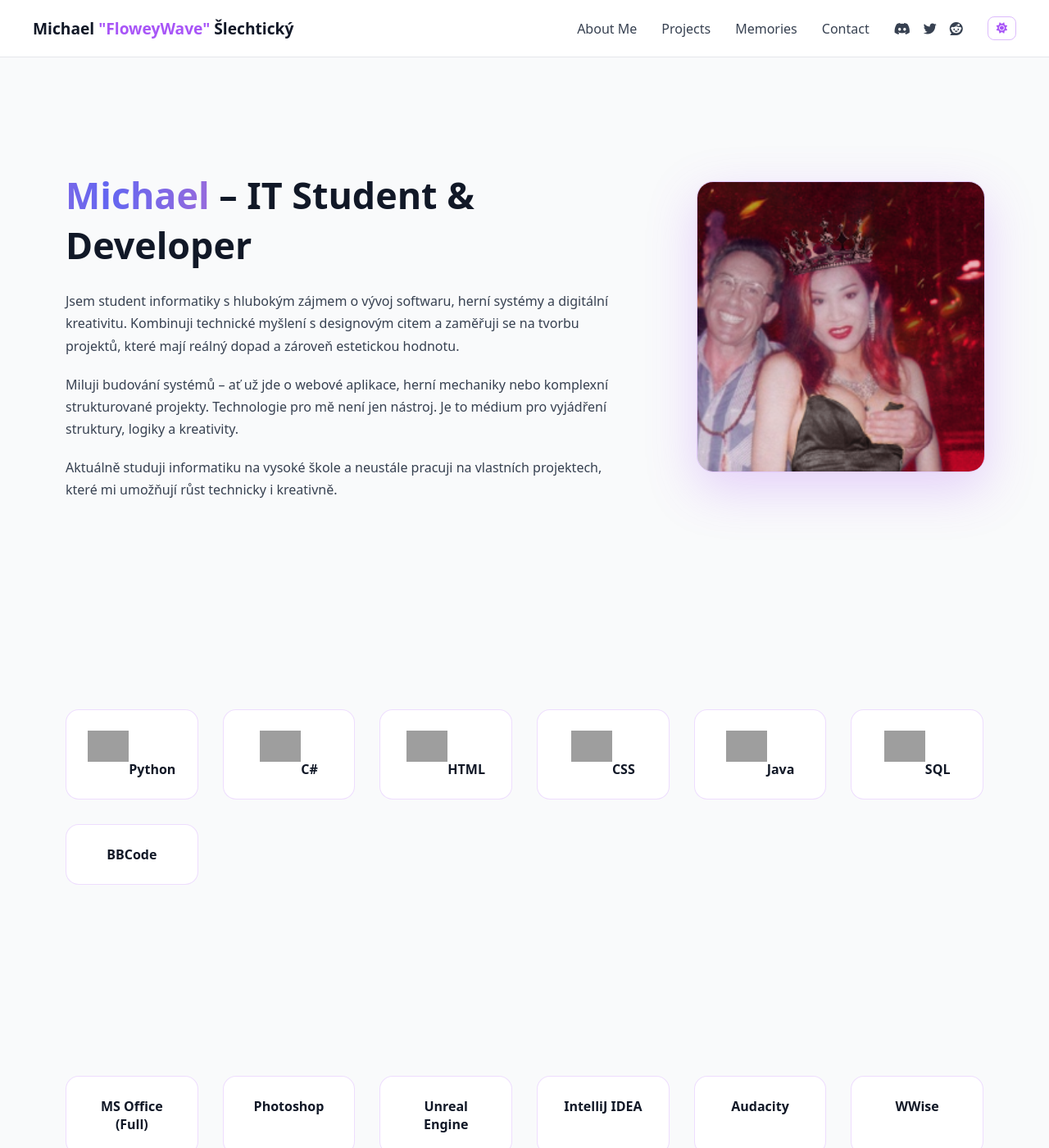
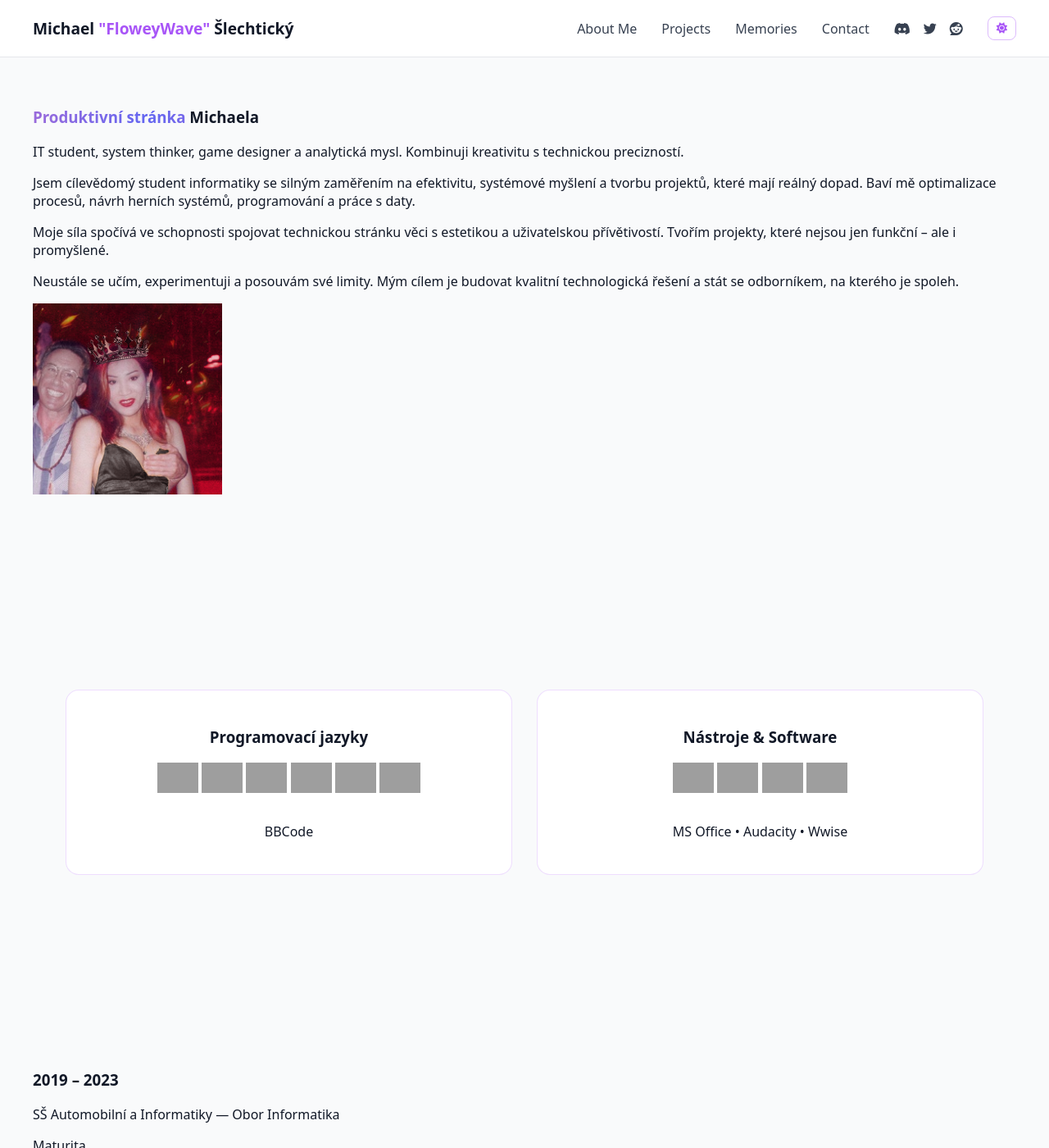
Before and after one commit to FloweyWave2/floweywave2.github.io, a Jekyll site: the page built from creator.html, in a window 1280 px wide and 1400 px high. Shown: the whole window at 82% size. Built offline with Jekyll 4.4.1, drawn with Linux system fonts in a browser that asks for light colours; some of the changed text lies outside the part shown; grey boxes are pictures that could not be loaded.

Commit message:
Update creator.html

```diff
--- a/creator.html
+++ b/creator.html
@@ -1,109 +1,116 @@
 ---
 layout: default
-title: Creator
+title: About Me
 ---
 
-<section class="about-hero">
-    <div class="about-container">
-        <div class="about-text reveal">
-            <h1 class="about-title">
-                <span class="gradient-text">Michael</span> – IT Student & Developer
+<section class="creator-page">
+
+    <!-- HERO -->
+    <section class="creator-hero reveal">
+        <div class="creator-hero-content">
+
+            <div class="creator-text">
+                <h1 class="creator-title">
+                    <span class="gradient-text">Produktivní stránka</span> Michaela
                 </h1>
 
+                <p class="creator-lead">
+                    IT student, system thinker, game designer a analytická mysl.
+                    Kombinuji kreativitu s technickou precizností.
+                </p>
+
+                <div class="creator-description">
                     <p>
-                Jsem student informatiky s hlubokým zájmem o vývoj softwaru, herní systémy a digitální kreativitu.
-                Kombinuji technické myšlení s designovým citem a zaměřuji se na tvorbu projektů,
-                které mají reálný dopad a zároveň estetickou hodnotu.
+                        Jsem cílevědomý student informatiky se silným zaměřením na efektivitu,
+                        systémové myšlení a tvorbu projektů, které mají reálný dopad.
+                        Baví mě optimalizace procesů, návrh herních systémů, programování
+                        a práce s daty.
                     </p>
 
                     <p>
-                Miluji budování systémů – ať už jde o webové aplikace, herní mechaniky nebo komplexní strukturované projekty.
-                Technologie pro mě není jen nástroj. Je to médium pro vyjádření struktury, logiky a kreativity.
+                        Moje síla spočívá ve schopnosti spojovat technickou stránku věci
+                        s estetikou a uživatelskou přívětivostí.
+                        Tvořím projekty, které nejsou jen funkční – ale i promyšlené.
                     </p>
 
                     <p>
-                Aktuálně studuji informatiku na vysoké škole a neustále pracuji na vlastních projektech,
-                které mi umožňují růst technicky i kreativně.
+                        Neustále se učím, experimentuji a posouvám své limity.
+                        Mým cílem je budovat kvalitní technologická řešení
+                        a stát se odborníkem, na kterého je spoleh.
                     </p>
                 </div>
-
-        <div class="about-image reveal">
-            <img src="/images/profile.png" alt="Michael profile photo">
-        </div>
-    </div>
-</section>
-
-<!-- SKILLS -->
-
-<section class="skills-section project-section">
-    <div class="section-header">
-        <h2>Programovací jazyky</h2>
             </div>
 
-    <div class="skills-grid">
-
-        <div class="skill-card"><img src="https://cdn.jsdelivr.net/gh/devicons/devicon/icons/python/python-original.svg"><span>Python</span></div>
-        <div class="skill-card"><img src="https://cdn.jsdelivr.net/gh/devicons/devicon/icons/csharp/csharp-original.svg"><span>C#</span></div>
-        <div class="skill-card"><img src="https://cdn.jsdelivr.net/gh/devicons/devicon/icons/html5/html5-original.svg"><span>HTML</span></div>
-        <div class="skill-card"><img src="https://cdn.jsdelivr.net/gh/devicons/devicon/icons/css3/css3-original.svg"><span>CSS</span></div>
-        <div class="skill-card"><img src="https://cdn.jsdelivr.net/gh/devicons/devicon/icons/java/java-original.svg"><span>Java</span></div>
-        <div class="skill-card"><img src="https://cdn.jsdelivr.net/gh/devicons/devicon/icons/mysql/mysql-original.svg"><span>SQL</span></div>
-        <div class="skill-card"><span class="bbcode">BBCode</span></div>
-
-    </div>
-</section>
-
-<!-- TOOLS -->
-
-<section class="skills-section project-section">
-    <div class="section-header">
-        <h2>Technologie & Nástroje</h2>
-    </div>
-
-    <div class="skills-grid">
-
-        <div class="skill-card"><span>MS Office (Full)</span></div>
-        <div class="skill-card"><span>Photoshop</span></div>
-        <div class="skill-card"><span>Unreal Engine</span></div>
-        <div class="skill-card"><span>IntelliJ IDEA</span></div>
-        <div class="skill-card"><span>Audacity</span></div>
-        <div class="skill-card"><span>WWise</span></div>
-        <div class="skill-card"><span>GitHub</span></div>
-
-    </div>
-</section>
-
-<!-- EDUCATION-->
-
-<section class="education-section project-section">
-    <div class="section-header">
-        <h2>Vzdělání</h2>
-    </div>
-
-    <div class="timeline">
-
-        <div class="timeline-item reveal">
-            <h3>2019–2023 | SŠ Automobilní a Informatiky</h3>
-            <p>Obor Informatika – ukončeno maturitou</p>
-        </div>
-
-        <div class="timeline-item reveal">
-            <h3>2024–současnost | Česká Zemědělská Univerzita</h3>
-            <p>Provozně ekonomická fakulta – Informatika</p>
+            <div class="creator-image">
+                <img src="/images/profile.png" alt="Michael profile photo">
             </div>
 
         </div>
     </section>
 
-<!-- CERTIFICATIONS -->
-
-<section class="education-section project-section">
+    <!-- SKILLS -->
+    <section class="skills-section reveal">
         <div class="section-header">
-        <h2>Certifikace</h2>
+            <h2>Technický Skillset</h2>
         </div>
 
-    <div class="certifications reveal">
-        <p><strong>ECDL – The Digital Skills Standard</strong></p>
+        <div class="skills-grid">
+
+            <div class="skill-card">
+                <h3>Programovací jazyky</h3>
+                <div class="logo-grid">
+                    <img src="https://cdn.jsdelivr.net/gh/devicons/devicon/icons/python/python-original.svg">
+                    <img src="https://cdn.jsdelivr.net/gh/devicons/devicon/icons/csharp/csharp-original.svg">
+                    <img src="https://cdn.jsdelivr.net/gh/devicons/devicon/icons/html5/html5-original.svg">
+                    <img src="https://cdn.jsdelivr.net/gh/devicons/devicon/icons/css3/css3-original.svg">
+                    <img src="https://cdn.jsdelivr.net/gh/devicons/devicon/icons/java/java-original.svg">
+                    <img src="https://cdn.jsdelivr.net/gh/devicons/devicon/icons/mysql/mysql-original.svg">
+                </div>
+                <p class="extra-skill">BBCode</p>
+            </div>
+
+            <div class="skill-card">
+                <h3>Nástroje & Software</h3>
+                <div class="logo-grid">
+                    <img src="https://cdn.jsdelivr.net/gh/devicons/devicon/icons/github/github-original.svg">
+                    <img src="https://cdn.jsdelivr.net/gh/devicons/devicon/icons/intellij/intellij-original.svg">
+                    <img src="https://cdn.jsdelivr.net/gh/devicons/devicon/icons/photoshop/photoshop-plain.svg">
+                    <img src="https://cdn.jsdelivr.net/gh/devicons/devicon/icons/unrealengine/unrealengine-original.svg">
+                </div>
+                <p>MS Office • Audacity • Wwise</p>
+            </div>
+
+        </div>
+    </section>
+
+    <!-- EDUCATION -->
+    <section class="education-section reveal">
+        <div class="section-header">
+            <h2>Vzdělání</h2>
+        </div>
+
+        <div class="glass-card">
+            <h3>2019 – 2023</h3>
+            <p>SŠ Automobilní a Informatiky — Obor Informatika</p>
+            <p>Maturita</p>
+
+            <h3>2024 – současnost</h3>
+            <p>Česká Zemědělská Univerzita v Praze</p>
+            <p>Provozně ekonomická fakulta — Informatika</p>
+        </div>
+    </section>
+
+    <!-- CERTIFICATIONS -->
+    <section class="cert-section reveal">
+        <div class="section-header">
+            <h2>Certifikace & Jazyk</h2>
+        </div>
+
+        <div class="glass-card">
+            <h3>Angličtina</h3>
+            <p>Úroveň C1</p>
+
+            <h3>ECDL — The Digital Skills Standard</h3>
             <ul>
                 <li>M2: Computer Essentials</li>
                 <li>M3: Documents</li>
@@ -111,40 +118,37 @@ title: Creator
                 <li>M15: Information Literacy</li>
                 <li>M6: Presentation</li>
             </ul>
-
-        <p>Angličtina – úroveň C1</p>
         </div>
     </section>
 
     <!-- EXPERIENCE -->
-
-<section class="education-section project-section">
+    <section class="experience-section reveal">
         <div class="section-header">
             <h2>Praxe</h2>
         </div>
 
-    <div class="timeline">
+        <div class="glass-card">
+            <h3>Léto 2021 — Technická podpora</h3>
 
-        <div class="timeline-item reveal">
-            <h3>Léto 2021 – Technická podpora</h3>
-            <p>MŠ Bolonská</p>
+            <p><strong>MŠ Bolonská</strong></p>
             <ul>
                 <li>Tvorba prezentací</li>
-                <li>Photoshop práce</li>
+                <li>Photoshop</li>
                 <li>Obsluha interaktivních tabulí</li>
             </ul>
+
+            <p><strong>ZŠ Křimická</strong></p>
+            <ul>
+                <li>Asistování v učebně ICT</li>
+            </ul>
         </div>
+    </section>
 
-        <div class="timeline-item reveal">
-            <h3>ZŠ Křimická</h3>
-            <p>Asistování v učebně ICT</p>
-        </div>
-
-    </div>
 </section>
 
 <script>
 const reveals = document.querySelectorAll(".reveal");
+
 function revealOnScroll() {
     const windowHeight = window.innerHeight;
     reveals.forEach(el => {
@@ -154,6 +158,7 @@ function revealOnScroll() {
         }
     });
 }
+
 window.addEventListener("scroll", revealOnScroll);
 revealOnScroll();
 </script>
```
Lines whose indentation alone changed are shown as unchanged.
